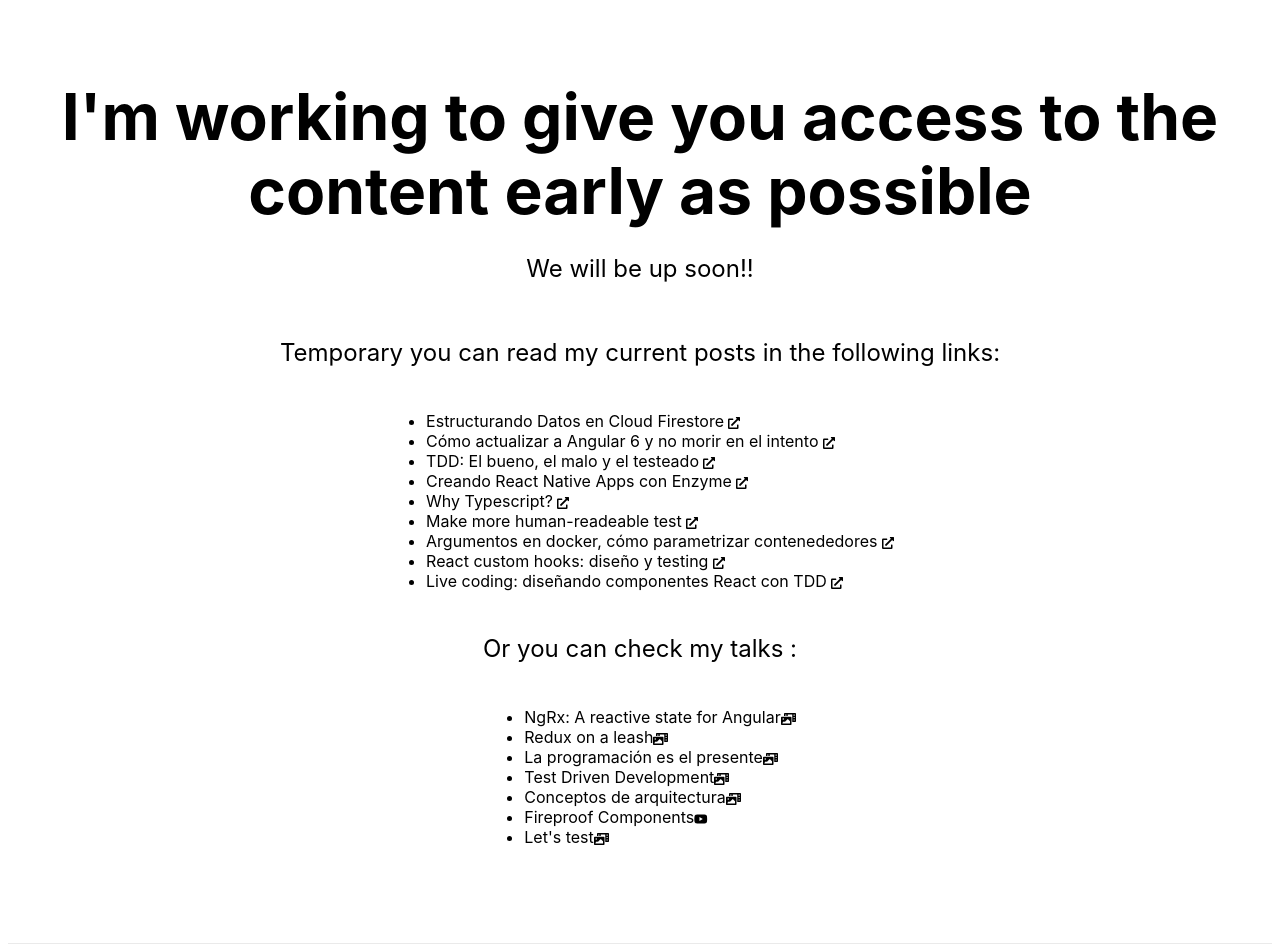
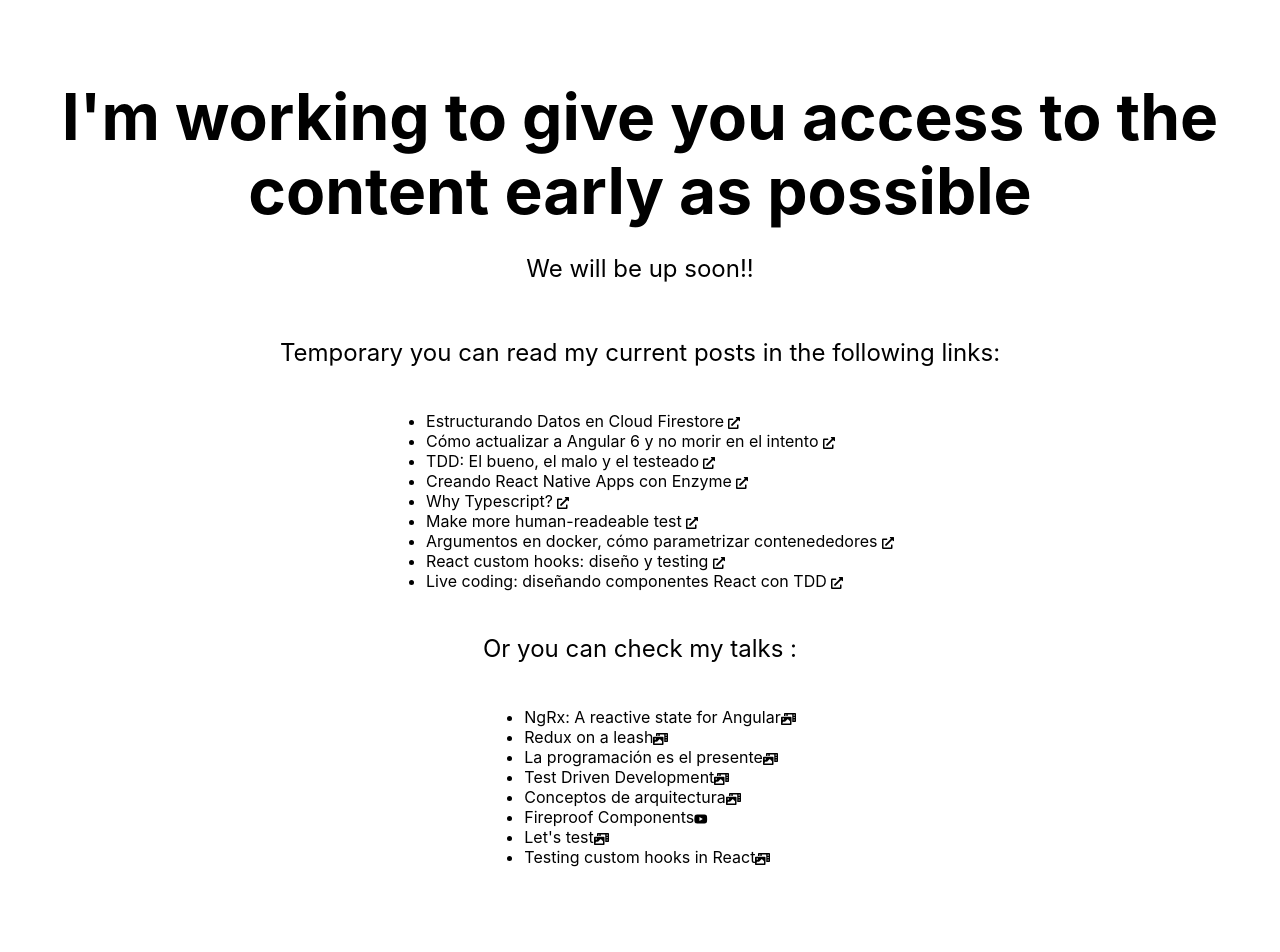
Before and after one commit to adrian-afergon/afergon-blogs, a Next.js app: page / in a window 1280 px wide. Shown: the top 952 px of the page. Built offline with nearby package versions, Linux system fonts and the light colour scheme.

Commit message:
Add new slide

```diff
--- a/data.json
+++ b/data.json
@@ -135,6 +135,16 @@
       "slides": "https://slides.com/afergon/lets-test#/",
       "video": "",
       "external": true
+    },
+    {
+      "title": "Testing custom hooks in React",
+      "intro": "",
+      "places": ["Guide Smiths"],
+      "date": "May, 2020",
+      "locale": "spanish",
+      "slides": "https://slides.com/afergon/test-custom-hooks#/",
+      "video": "",
+      "external": true
     }
   ]
 }
--- a/pages/_app.tsx
+++ b/pages/_app.tsx
@@ -1,9 +1,9 @@
 import * as React from 'react';
-import { AppProps } from 'next/app'
+import { AppProps } from 'next/app';
 import { config } from '@fortawesome/fontawesome-svg-core';
 import '@fortawesome/fontawesome-svg-core/styles.css'; // Import the CSS
 config.autoAddCss = false; // Tell Font Awesome to skip adding the CSS automatically since it's being imported above
 
 export default function App({ Component, pageProps }: AppProps) {
-  return <Component {...pageProps} />
+  return <Component {...pageProps} />;
 }
```
Also changed, not shown: 1 other file (tests, documents, lock files or other folders).
